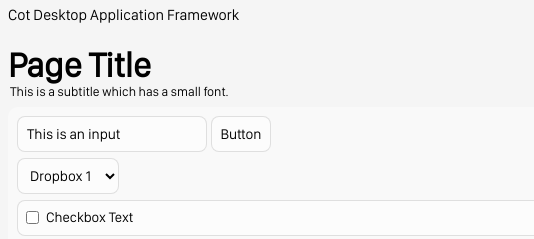
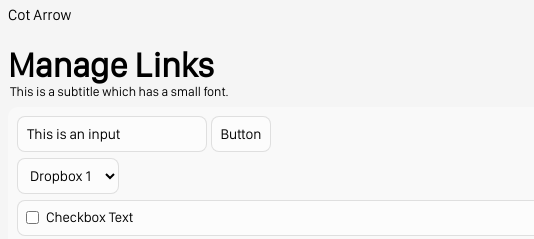
Before and after one commit to cotzhang/app.Cot-Arrow, an Electron app: page app/index.html in a window 600 px wide. Shown: the top 239 px of the page, 0-534 px from the left. Drawn offline with Linux system fonts and the light colour scheme.

Commit message:
Update index.html

```diff
--- a/app/index.html
+++ b/app/index.html
@@ -3,7 +3,7 @@
 <head>
 	<meta charset="utf-8">
 	<link rel="stylesheet" href="panelistic2.0.1-electron.css">
-	<title>Cot Desktop Application Framework</title>
+	<title>Cot Arrow</title>
 	<style type="text/css"></style>
 	<script type="text/javascript">
 		let $ = document.querySelector;
@@ -22,7 +22,7 @@
 			<img src="src/btn/window/min.png" class="panelistic_controlbtn" id="controlbtn_minbtn" onclick="remote.getCurrentWindow().minimize()">
 		</div>
 		<div id="panelistic_content">
-			<h1>Page Title</h1>
+			<h1>Manage Links</h1>
 			<h6>This is a subtitle which has a small font.</h6>
 			<span class="panelistic_placeholder"></span>
 			<div class="panelistic_panel">
```
